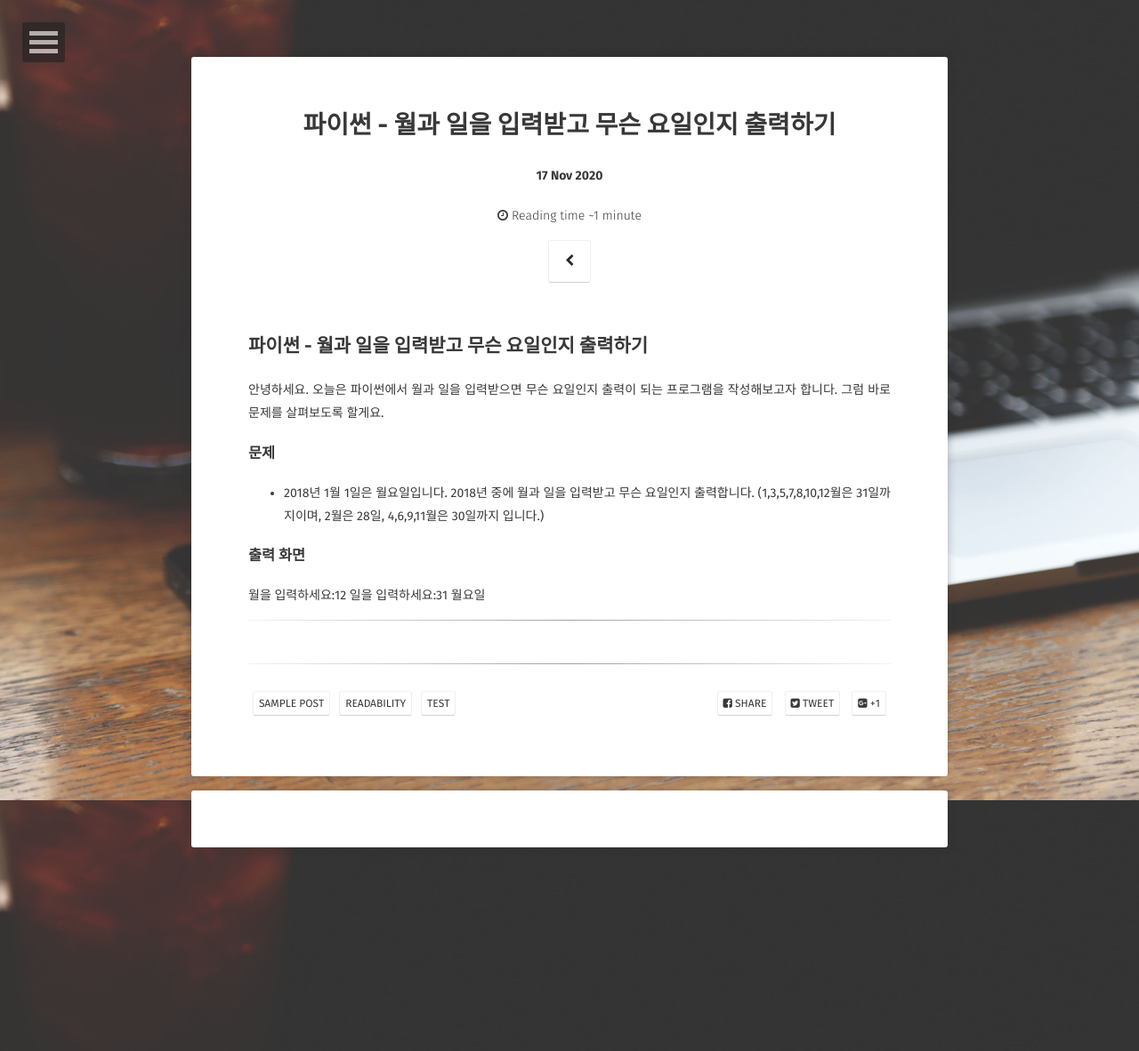
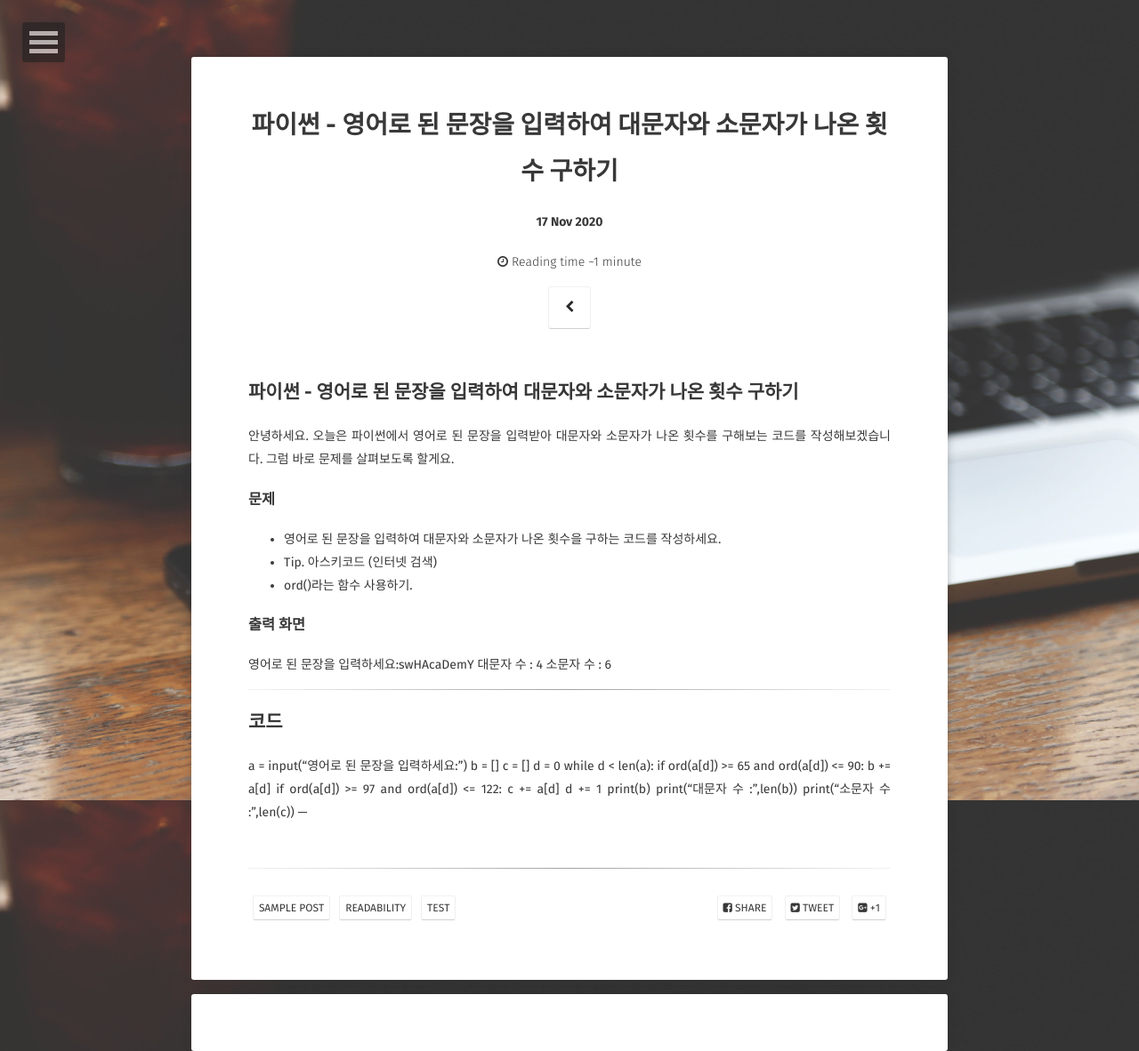
Before and after one commit to yulmukim/yulmukim.github.com, a Jekyll site: the page built from _posts/2020-11-18-readability-post.md, in a window 1280 px wide. Shown: the whole page at 89% size. Built offline with Jekyll 4.4.1, drawn with Linux system fonts in a browser that asks for light colours; some web fonts are replaced; comment, search, counter and statistics services are not loaded.

Commit message:
Update 2020-11-18-readability-post.md

```diff
--- a/_posts/2020-11-18-readability-post.md
+++ b/_posts/2020-11-18-readability-post.md
@@ -1,29 +1,46 @@
 ---
 layout: post
-title: "파이썬 - 월과 일을 입력받고 무슨 요일인지 출력하기 "
+title: "파이썬 - 영어로 된 문장을 입력하여 대문자와 소문자가 나온 횟수 구하기"
 date: 2020-11-17
 excerpt: "Python Algorithm"
 tags: [sample post, readability, test]
 comments: true
 ---
 
-## 파이썬 - 월과 일을 입력받고 무슨 요일인지 출력하기
+## 파이썬 - 영어로 된 문장을 입력하여 대문자와 소문자가 나온 횟수 구하기
 
-안녕하세요. 오늘은 파이썬에서 월과 일을 입력받으면 무슨 요일인지 출력이 되는 프로그램을 작성해보고자 합니다.
+안녕하세요. 오늘은 파이썬에서 영어로 된 문장을 입력받아 대문자와 소문자가 나온 횟수를 구해보는 코드를 작성해보겠습니다.
 그럼 바로 문제를 살펴보도록 할게요.
 
 
 ### 문제
 
-* 2018년 1월 1일은 월요일입니다. 2018년 중에 월과 일을 입력받고 무슨 요일인지 출력합니다.
-(1,3,5,7,8,10,12월은 31일까지이며, 2월은 28일, 4,6,9,11월은 30일까지 입니다.)
+* 영어로 된 문장을 입력하여 대문자와 소문자가 나온 횟수을 구하는 코드를 작성하세요.
+* Tip. 아스키코드 (인터넷 검색)
+* ord()라는 함수 사용하기.
 
 
 ### 출력 화면
 
-월을 입력하세요:12
-일을 입력하세요:31
-월요일
+영어로 된 문장을 입력하세요:swHAcaDemY
+대문자 수 : 4
+소문자 수 : 6
 
 
 ---
+
+## 코드
+a = input("영어로 된 문장을 입력하세요:")
+b = []
+c = []
+d = 0
+while d < len(a):
+    if ord(a[d]) >= 65 and ord(a[d]) <= 90:
+        b += a[d]
+    if ord(a[d]) >= 97 and ord(a[d]) <= 122:
+        c += a[d]
+    d += 1
+print(b)
+print("대문자 수 :",len(b))
+print("소문자 수 :",len(c))
+---
```
